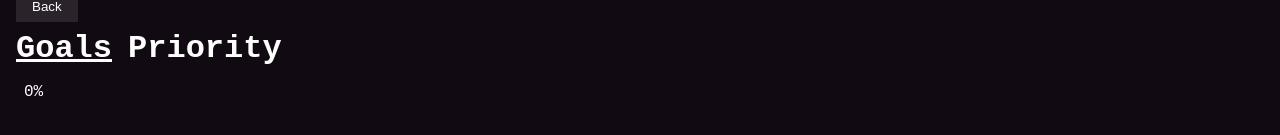
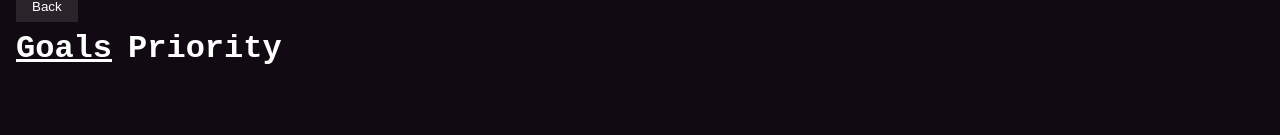
Before and after one commit to myfatemi04/radar, a React (Create React App) app: page / in a window 1280 px wide. Shown: the part 265-400 px from the top of the page. Built offline with nearby package versions, Linux system fonts and the light colour scheme.

Commit message:
add outline to goal progress bar, hide goal progress bar when there are no dependencies

```diff
--- a/src/GoalProgressBar.tsx
+++ b/src/GoalProgressBar.tsx
@@ -7,10 +7,13 @@ export default function GoalProgressBar({ item }: { item: ItemProps }) {
 	return (
 		<div
 			style={{
+				display: 'flex',
+				alignItems: 'center',
 				width: '100%',
 				height: '2rem',
 				padding: '0.5rem',
 				marginTop: '0.5rem',
+				border: '0.125rem solid white',
 				backgroundImage: 'linear-gradient(90deg, #aa50ff, #f74424)',
 				backgroundSize: (completed / total) * 100 + '% 100%',
 				backgroundRepeat: 'no-repeat',
--- a/src/RootItem.tsx
+++ b/src/RootItem.tsx
@@ -91,7 +91,7 @@ export default function RootItem({ item }: { item: ItemProps }) {
 				</span>
 			</div>
 
-			<GoalProgressBar item={item} />
+			{item.dependencyIds.length > 0 && <GoalProgressBar item={item} />}
 
 			{view === RootItemView.Goals ? (
 				<RootItemGoalsView item={item} />
```
